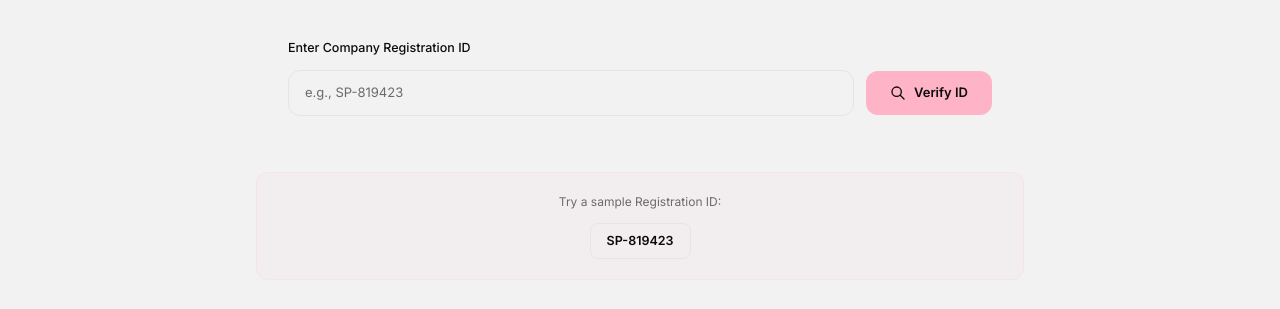
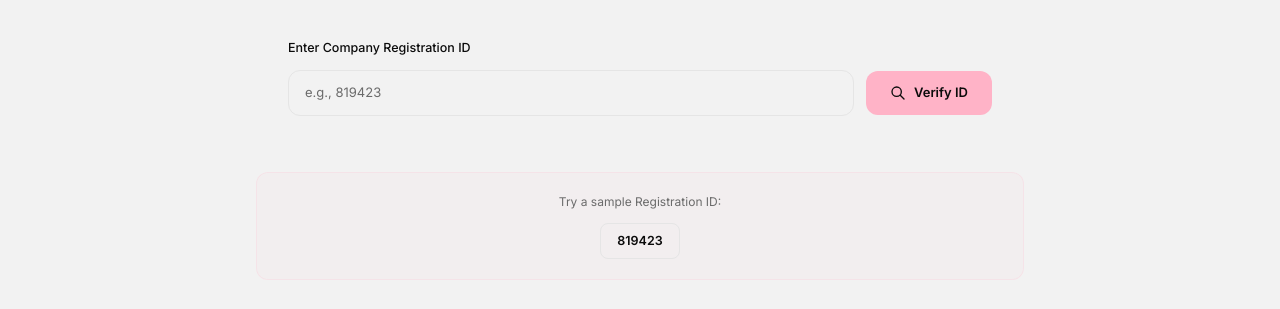
Before and after one commit to izzychils/qr, a Next.js app: page /verify in a window 1280 px wide. Shown: the part 466-775 px from the top of the page. Built offline with nearby package versions, Linux system fonts and the light colour scheme.

Commit message:
refactor: remove code prefixes from registration IDs - use numbers only

```diff
--- a/src/components/verification-card.tsx
+++ b/src/components/verification-card.tsx
@@ -15,10 +15,10 @@ interface CompanyRecord {
   country: string;
 }
 
-// Official Sideplate company records
+// Official company records
 const companyDatabase: CompanyRecord[] = [
   {
-    registrationId: "HC-456882",
+    registrationId: "456882",
     companyName: "Hallcraft",
     website: "hallcraft.online",
     status: "Verified",
@@ -30,7 +30,7 @@ const companyDatabase: CompanyRecord[] = [
     country: "Nigeria",
   },
   {
-    registrationId: "FV-738291",
+    registrationId: "738291",
     companyName: "Folivio",
     website: "folivio.online",
     status: "Verified",
@@ -42,7 +42,7 @@ const companyDatabase: CompanyRecord[] = [
     country: "Nigeria",
   },
   {
-    registrationId: "ES-924567",
+    registrationId: "924567",
     companyName: "Eduschol",
     website: "eduschol.online",
     status: "Verified",
@@ -54,7 +54,7 @@ const companyDatabase: CompanyRecord[] = [
     country: "Nigeria",
   },
   {
-    registrationId: "JV-582341",
+    registrationId: "582341",
     companyName: "JOVO",
     website: "jovo.ng",
     status: "Verified",
@@ -66,7 +66,7 @@ const companyDatabase: CompanyRecord[] = [
     country: "Nigeria",
   },
   {
-    registrationId: "LL-673148",
+    registrationId: "673148",
     companyName: "Learning Lab",
     website: "learninglab.online",
     status: "Verified",
@@ -78,7 +78,7 @@ const companyDatabase: CompanyRecord[] = [
     country: "Nigeria",
   },
   {
-    registrationId: "SP-819423",
+    registrationId: "819423",
     companyName: "Sideplate",
     website: "sideplate.online",
     status: "Verified",
@@ -90,7 +90,7 @@ const companyDatabase: CompanyRecord[] = [
     country: "Nigeria",
   },
   {
-    registrationId: "SQ-345789",
+    registrationId: "345789",
     companyName: "Stoq",
     website: "stoq.online",
     status: "Verified",
@@ -102,7 +102,7 @@ const companyDatabase: CompanyRecord[] = [
     country: "Nigeria",
   },
   {
-    registrationId: "PQ-761234",
+    registrationId: "761234",
     companyName: "Pharmiq",
     website: "pharmiq.online",
     status: "Verified",
@@ -179,7 +179,7 @@ export function VerificationCard() {
         <div className="flex flex-col gap-3 sm:flex-row sm:items-center">
           <input
             type="text"
-            placeholder="e.g., SP-819423"
+            placeholder="e.g., 819423"
             value={regIdValue}
             onChange={(e) => setRegIdValue(e.target.value)}
             onKeyDown={(e) => e.key === "Enter" && handleVerify()}
@@ -372,13 +372,13 @@ export function VerificationCard() {
         </p>
         <button
           onClick={() => {
-            setRegIdValue("SP-819423");
+            setRegIdValue("819423");
             setResult(null);
             setNotFound(false);
           }}
           className="rounded-lg border border-line bg-card px-4 py-2 font-mono text-[12.5px] font-semibold text-forest transition-all hover:bg-surface"
         >
-          SP-819423
+          819423
         </button>
       </div>
     </div>
```
